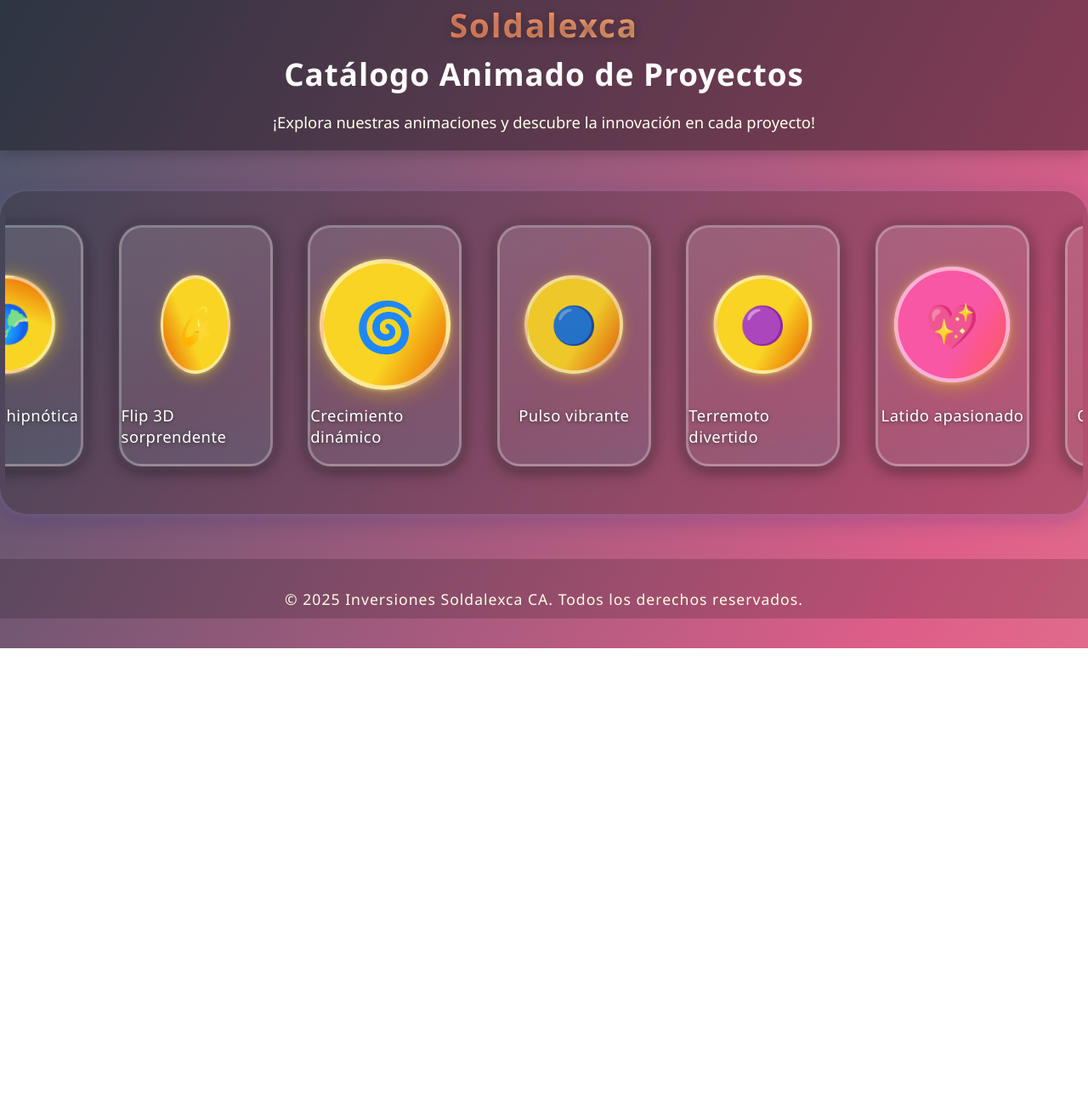
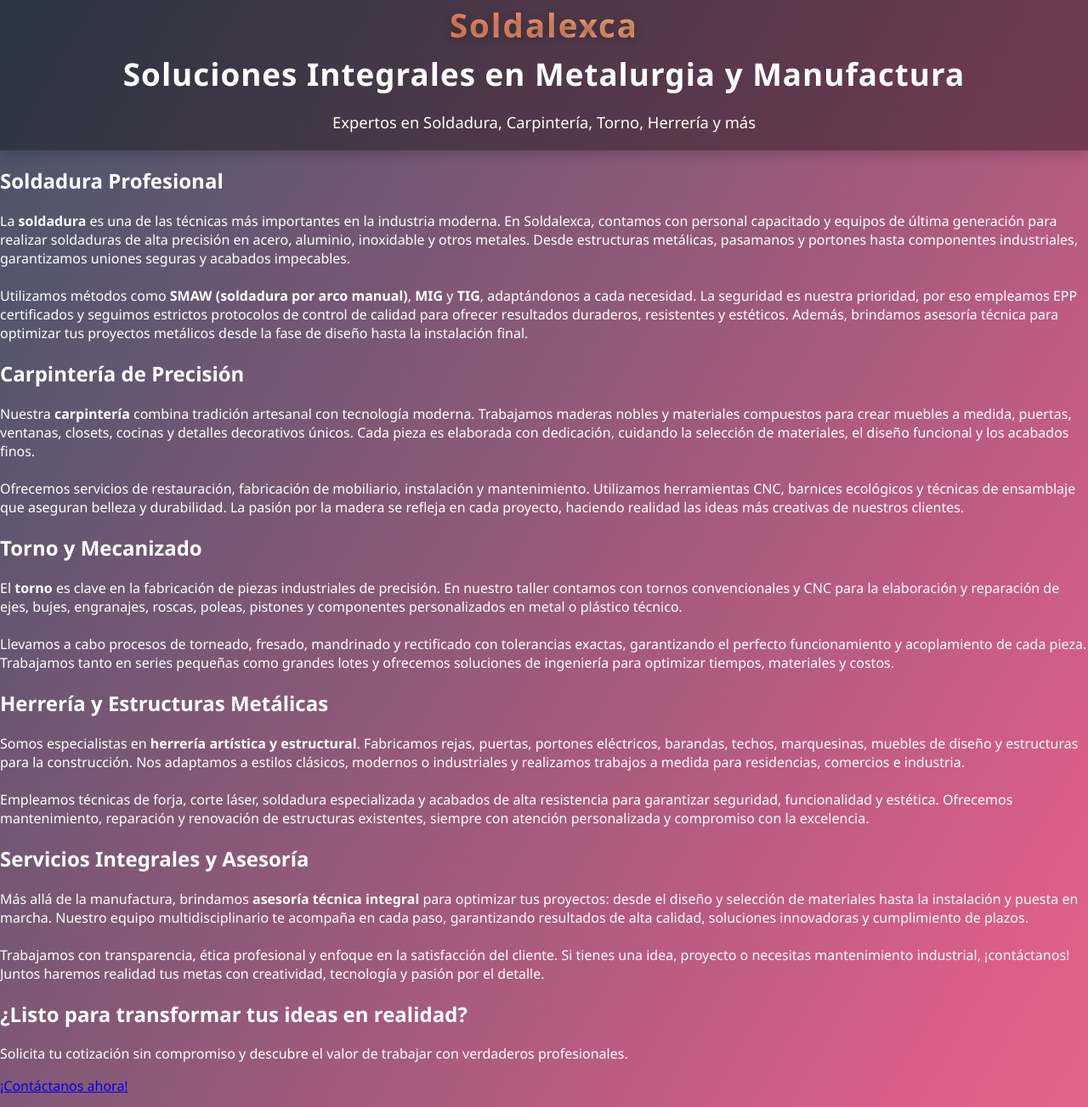
Before and after one commit to InversionesSoldalexca/Catalogo, a plain HTML site: page index.html in a window 1280 px wide. Shown: the part 37-1340 px from the top of the page at 85% size. Before the commit the page ends 800 px from the top, so only its background shows below. Drawn offline with Linux system fonts and the light colour scheme.

Commit message:
Update index.html

```diff
--- a/index.html
+++ b/index.html
@@ -2,19 +2,58 @@
 <html lang="es">
 <head>
   <meta charset="UTF-8">
-  <title>Catálogo Animado | Soldalexca</title>
+  <title>Soluciones Integrales: Soldadura, Carpintería, Torno y Más</title>
   <meta name="viewport" content="width=device-width, initial-scale=1.0">
   <link rel="stylesheet" href="styles.css">
 </head>
 <body>
   <header>
     <div class="logo">Soldalexca</div>
-    <h1>Catálogo Animado de Proyectos</h1>
-    <p>¡Explora nuestras animaciones y descubre la innovación en cada proyecto!</p>
+    <h1>Soluciones Integrales en Metalurgia y Manufactura</h1>
+    <p class="subtitle">Expertos en Soldadura, Carpintería, Torno, Herrería y más</p>
   </header>
   <main>
-    <section class="film-strip-container">
-      <div id="film-strip" class="film-strip"></div>
+    <section class="info-section">
+      <h2><span class="gradient-text">Soldadura Profesional</span></h2>
+      <p>
+        La <strong>soldadura</strong> es una de las técnicas más importantes en la industria moderna. En Soldalexca, contamos con personal capacitado y equipos de última generación para realizar soldaduras de alta precisión en acero, aluminio, inoxidable y otros metales. Desde estructuras metálicas, pasamanos y portones hasta componentes industriales, garantizamos uniones seguras y acabados impecables.<br><br>
+        Utilizamos métodos como <b>SMAW (soldadura por arco manual)</b>, <b>MIG</b> y <b>TIG</b>, adaptándonos a cada necesidad. La seguridad es nuestra prioridad, por eso empleamos EPP certificados y seguimos estrictos protocolos de control de calidad para ofrecer resultados duraderos, resistentes y estéticos. Además, brindamos asesoría técnica para optimizar tus proyectos metálicos desde la fase de diseño hasta la instalación final.
+      </p>
+    </section>
+    <section class="info-section alt">
+      <h2><span class="gradient-text">Carpintería de Precisión</span></h2>
+      <p>
+        Nuestra <strong>carpintería</strong> combina tradición artesanal con tecnología moderna. Trabajamos maderas nobles y materiales compuestos para crear muebles a medida, puertas, ventanas, closets, cocinas y detalles decorativos únicos. Cada pieza es elaborada con dedicación, cuidando la selección de materiales, el diseño funcional y los acabados finos.<br><br>
+        Ofrecemos servicios de restauración, fabricación de mobiliario, instalación y mantenimiento. Utilizamos herramientas CNC, barnices ecológicos y técnicas de ensamblaje que aseguran belleza y durabilidad. La pasión por la madera se refleja en cada proyecto, haciendo realidad las ideas más creativas de nuestros clientes.
+      </p>
+    </section>
+    <section class="info-section">
+      <h2><span class="gradient-text">Torno y Mecanizado</span></h2>
+      <p>
+        El <strong>torno</strong> es clave en la fabricación de piezas industriales de precisión. En nuestro taller contamos con tornos convencionales y CNC para la elaboración y reparación de ejes, bujes, engranajes, roscas, poleas, pistones y componentes personalizados en metal o plástico técnico.<br><br>
+        Llevamos a cabo procesos de torneado, fresado, mandrinado y rectificado con tolerancias exactas, garantizando el perfecto funcionamiento y acoplamiento de cada pieza. Trabajamos tanto en series pequeñas como grandes lotes y ofrecemos soluciones de ingeniería para optimizar tiempos, materiales y costos.
+      </p>
+    </section>
+    <section class="info-section alt">
+      <h2><span class="gradient-text">Herrería y Estructuras Metálicas</span></h2>
+      <p>
+        Somos especialistas en <strong>herrería artística y estructural</strong>. Fabricamos rejas, puertas, portones eléctricos, barandas, techos, marquesinas, muebles de diseño y estructuras para la construcción. Nos adaptamos a estilos clásicos, modernos o industriales y realizamos trabajos a medida para residencias, comercios e industria.<br><br>
+        Empleamos técnicas de forja, corte láser, soldadura especializada y acabados de alta resistencia para garantizar seguridad, funcionalidad y estética. Ofrecemos mantenimiento, reparación y renovación de estructuras existentes, siempre con atención personalizada y compromiso con la excelencia.
+      </p>
+    </section>
+    <section class="info-section">
+      <h2><span class="gradient-text">Servicios Integrales y Asesoría</span></h2>
+      <p>
+        Más allá de la manufactura, brindamos <strong>asesoría técnica integral</strong> para optimizar tus proyectos: desde el diseño y selección de materiales hasta la instalación y puesta en marcha. Nuestro equipo multidisciplinario te acompaña en cada paso, garantizando resultados de alta calidad, soluciones innovadoras y cumplimiento de plazos.<br><br>
+        Trabajamos con transparencia, ética profesional y enfoque en la satisfacción del cliente. Si tienes una idea, proyecto o necesitas mantenimiento industrial, ¡contáctanos! Juntos haremos realidad tus metas con creatividad, tecnología y pasión por el detalle.
+      </p>
+    </section>
+    <section class="call-to-action">
+      <div class="cta-content">
+        <h2>¿Listo para transformar tus ideas en realidad?</h2>
+        <p>Solicita tu cotización sin compromiso y descubre el valor de trabajar con verdaderos profesionales.</p>
+        <a class="cta-btn" href="mailto:contacto@soldalexca.com">¡Contáctanos ahora!</a>
+      </div>
     </section>
   </main>
   <footer>
@@ -22,4 +61,4 @@
   </footer>
   <script src="script.js"></script>
 </body>
-</html>
+      </html>
```
